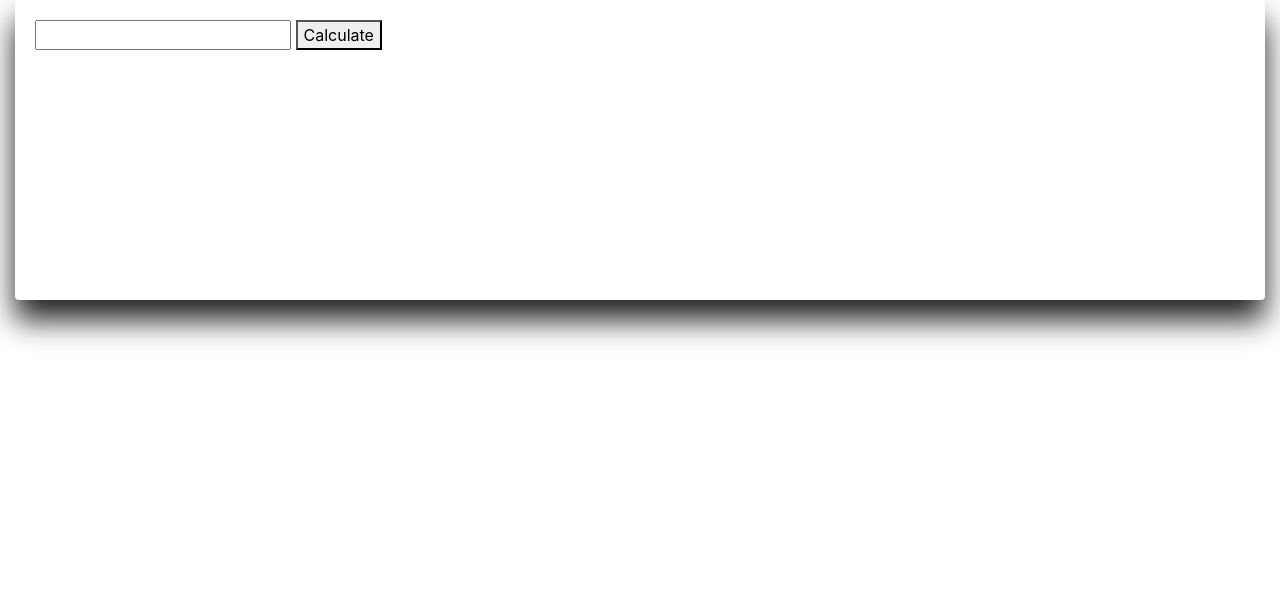
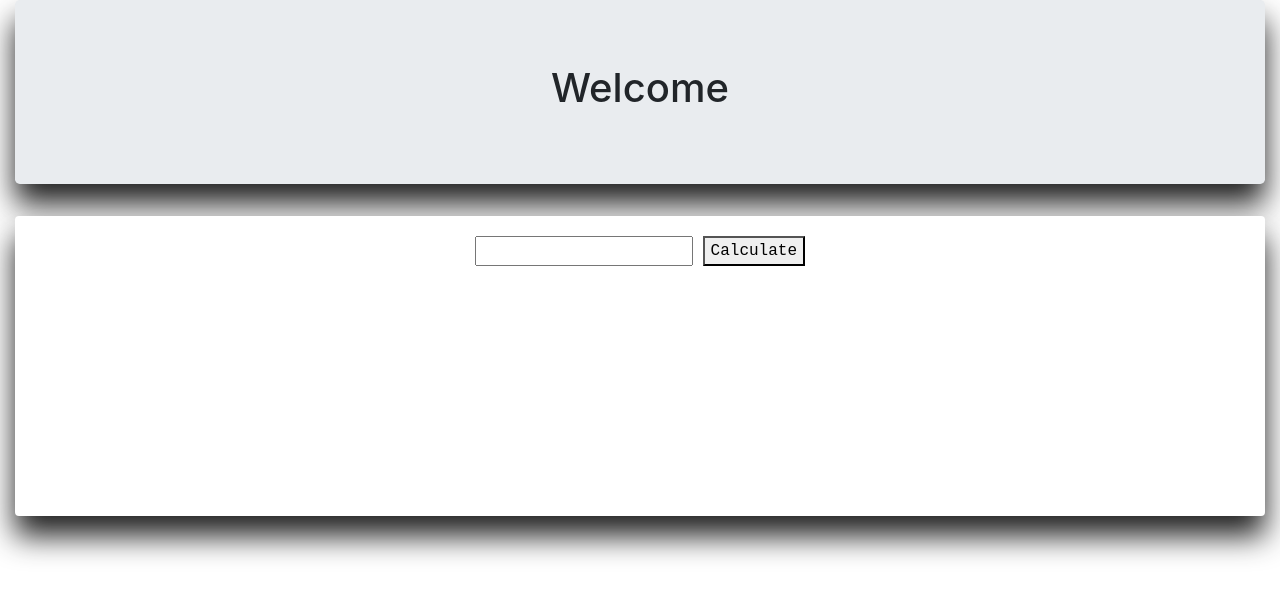
Before and after one commit to cbutton01/beep-boop, a plain HTML site: page index.html in a window 1280 px wide. Drawn offline with Linux system fonts and the light colour scheme.

Commit message:
add more styling with css

```diff
--- a/css/styles.css
+++ b/css/styles.css
@@ -1,7 +1,26 @@
 .card {
   border: 0px;
   box-shadow: 0px 20px 30px #222;
-  height: 300px;
+  max-height: 300%;
+  min-height: 300px;
+  font-family: monospace;
+  align-items: center;
+}
+
+.form {
+  float: none;
+}
+
+.card:hover {
+  border: 0px;
+  box-shadow: 0px 10px 50px #222;
+  max-height: 300%;
+  min-height: 300px;
+}
+
+.jumbotron {
+  box-shadow: 0px 20px 30px #222;
+  text-align: center;
 }
 
 #string-input {
--- a/index.html
+++ b/index.html
@@ -10,13 +10,16 @@
   </head>
   <body>
     <div class="container-fluid">
+      <div class="jumbotron">
+        <h1>Welcome</h1>
+      </div>
         <div class="card">
           <div class="card-body">
           <form id="input" class="form" action="index.html" method="post">
             <input type="number" id="numbers">
             <button type="submit" name="submit">Calculate</button>
+            <p id="string-input"></p>
           </form>
-          <p id="string-input"></p>
         </div>
       </div>
     </div>
--- a/js/scripts.js
+++ b/js/scripts.js
@@ -18,7 +18,7 @@ function makeArray (input) {
     var parsed = parseInt(string);
     var splitString = string.split('');
     if (parsed % 3 === 0 && parsed != 0) {
-      numberArray.splice(string, 1, "I'm sorry, Dave.  I'm afraid I can't do that.");
+      numberArray.splice(string, 1, "I'm sorry, Dave.  I'm afraid I can't do that");
     } else if (splitString.indexOf('1') > -1) {
       numberArray.splice(string, 1, 'boop');
     } else if (splitString.indexOf('0') > -1) {
```
